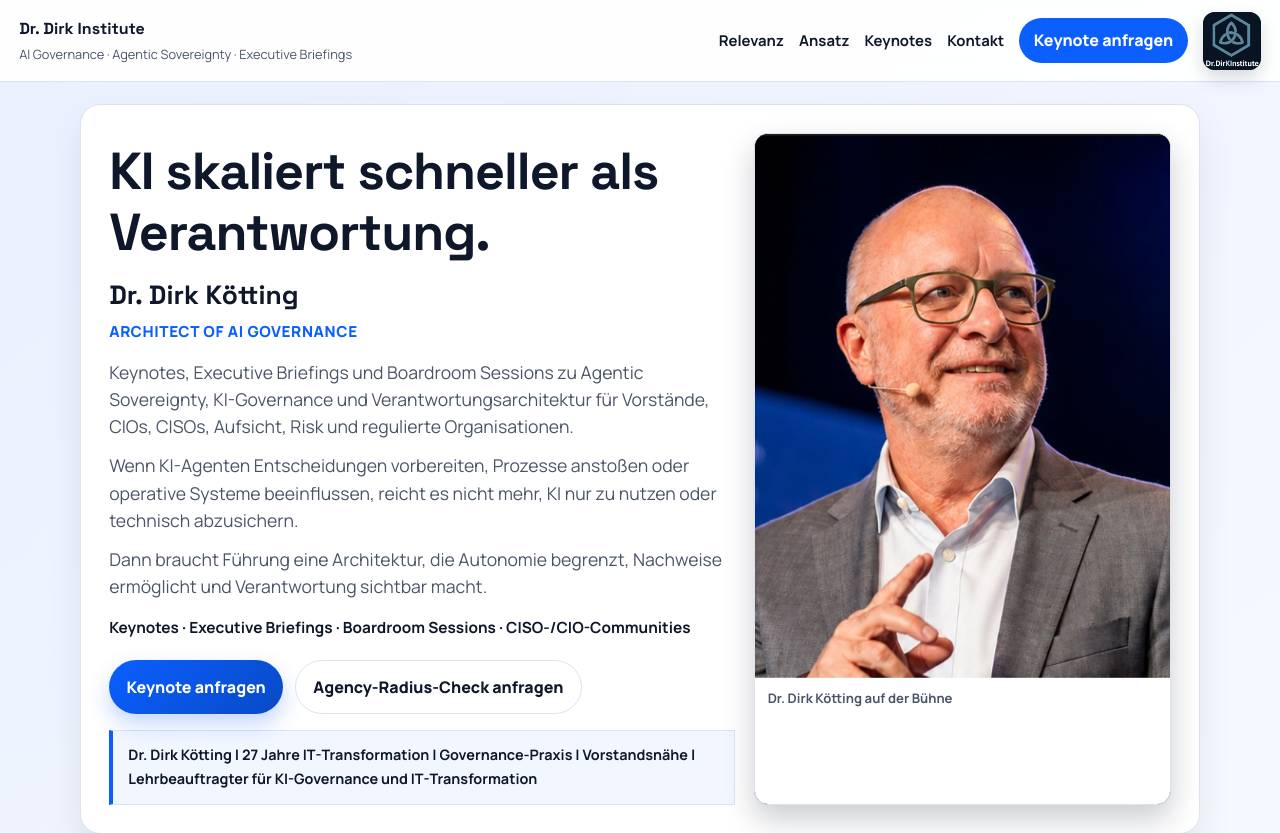
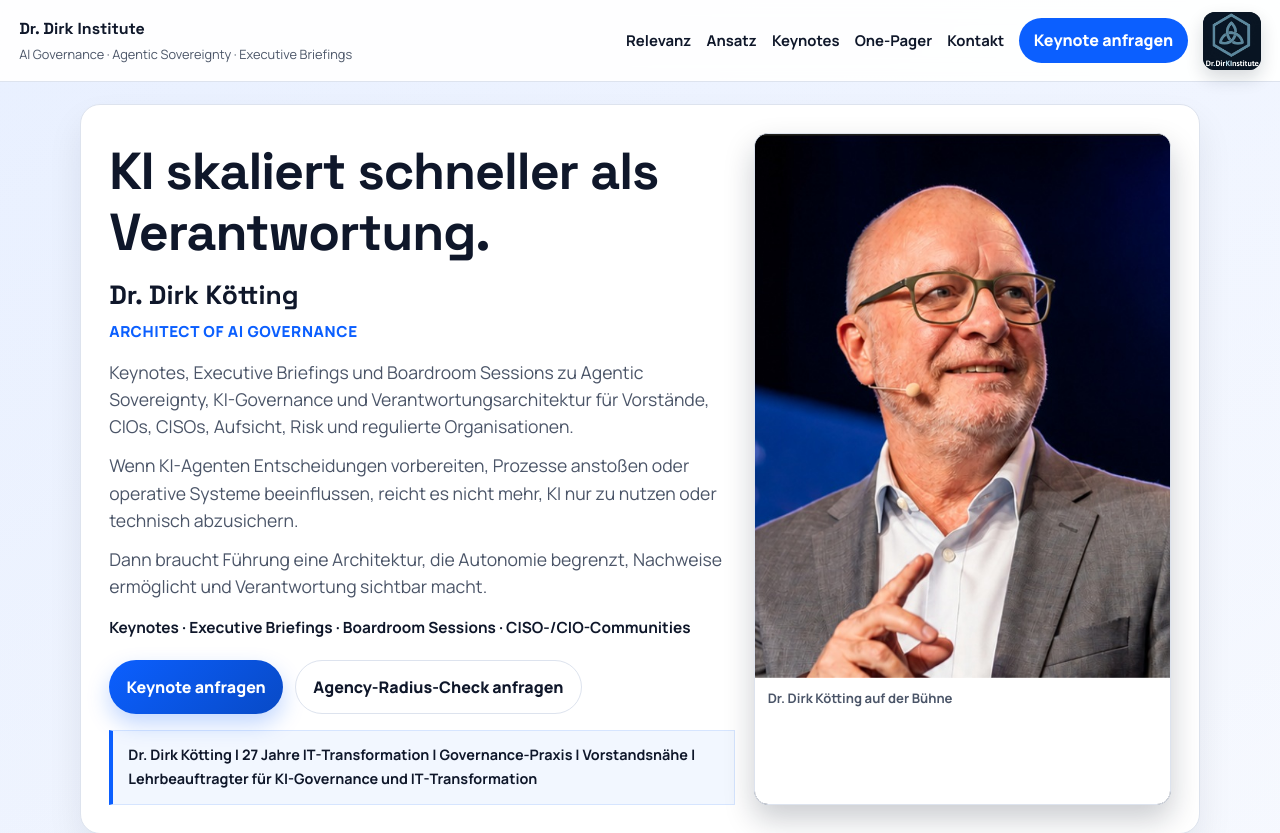
Before and after one commit to Dkoetting/SpeakerWebseite, a plain HTML site: page index.html in a window 1280 px wide. Shown: the top 833 px of the page. Drawn offline with Linux system fonts and the light colour scheme.

Commit message:
Restore onepager navigation link

```diff
--- a/index.html
+++ b/index.html
@@ -20,6 +20,7 @@
       <a href="#relevanz">Relevanz</a>
       <a href="#ansatz">Ansatz</a>
       <a href="#keynotes">Keynotes</a>
+      <a data-link="onepager" href="https://drive.google.com/file/d/1J7lSTzz60DhaYrTniKfcQm0hdtj6FaXG/view?usp=sharing" target="_blank" rel="noreferrer">One-Pager</a>
       <a href="#kontakt">Kontakt</a>
     </nav>
     <a class="header-cta" href="mailto:dr-dirk@dr-dirkinstitute.org?subject=Anfrage%20Keynote">Keynote anfragen</a>
```
